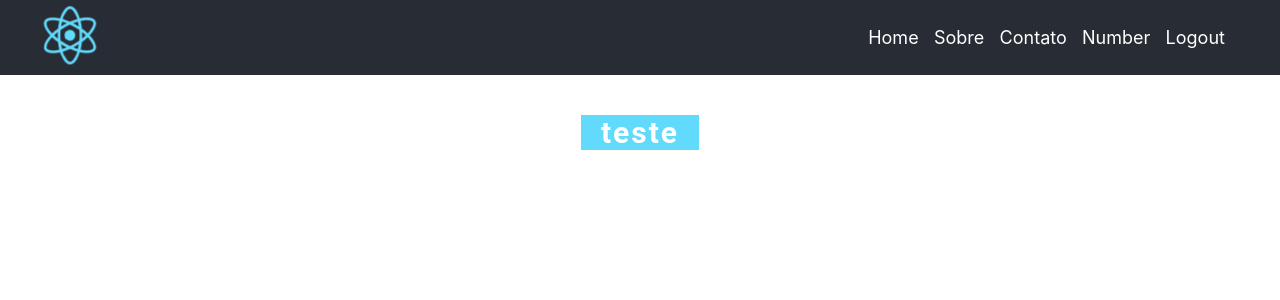
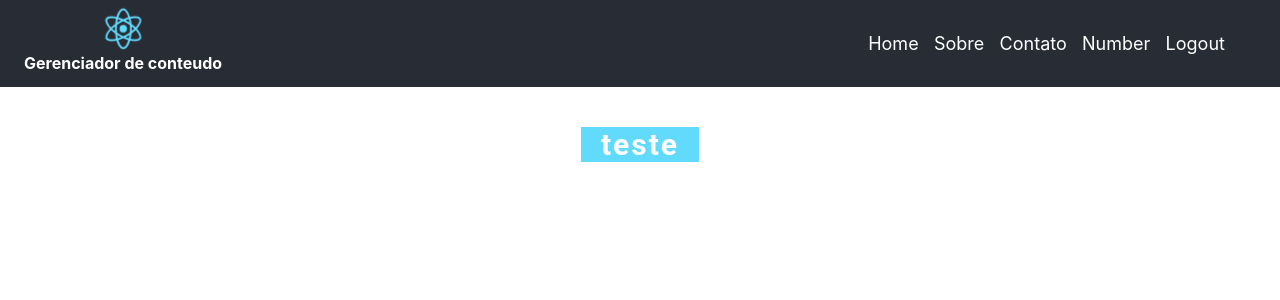
Before and after one commit to kauai/gerenciador_de_produtos, a React (Create React App) app: page / in a window 1280 px wide. Shown: the top 300 px of the page. Built offline with nearby package versions, Linux system fonts and the light colour scheme.

Commit message:
refatorando Nav

```diff
--- a/public/index.html
+++ b/public/index.html
@@ -31,7 +31,7 @@ ul{
 
 .App-logo {
   animation: App-logo-spin infinite 20s linear;
-  width: 100px;
+  width: 70px;
   pointer-events: none;
 }
 
@@ -46,12 +46,30 @@ ul{
   color: white;
 } */
 
+
+.box-brand {
+    display: flex;
+    flex-direction: column-reverse;
+    align-items: center;
+    box-sizing: border-box;
+    padding: 4px;
+}
+
+
+.brand-tag {
+    font-weight: bold;
+    color: #fff;
+    margin-bottom: 10px;
+}
+
+
 .App-header {
   background-color: #282c34;
   display:flex;
   justify-content: space-between;
   padding:0 20px;
 }
+
 
 .App-link {
   color: #61dafb;
--- a/src/componentes/Nav.js
+++ b/src/componentes/Nav.js
@@ -4,7 +4,8 @@ import logo from "./../logo.svg";
 const Nav = () => (
     <div className="App">
     <header className="App-header">
-      <div>
+      <div className="box-brand">
+        <span className="brand-tag">Gerenciador de conteudo</span>
         <img src={logo} className="App-logo" alt="logo" />
       </div>
 
```
